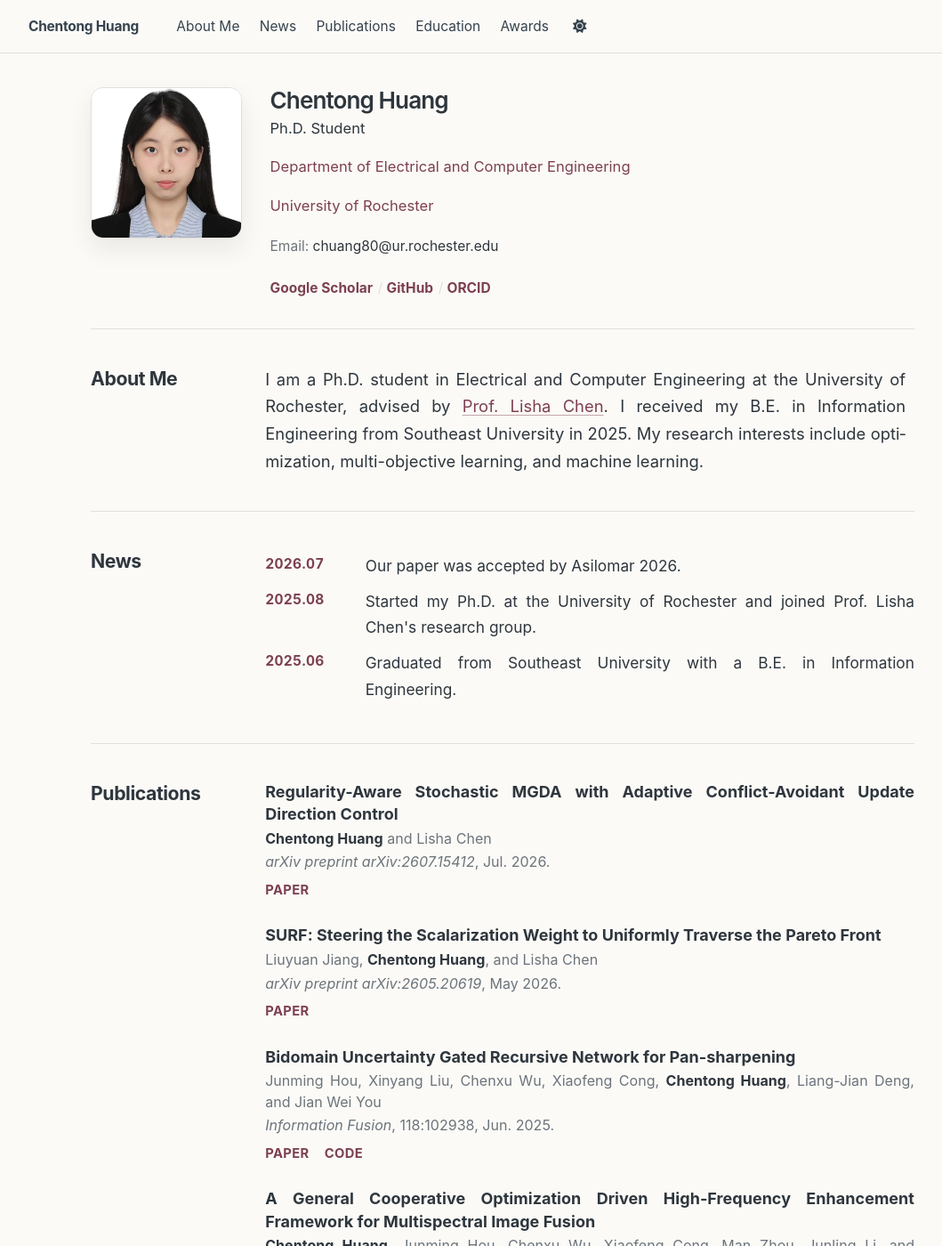
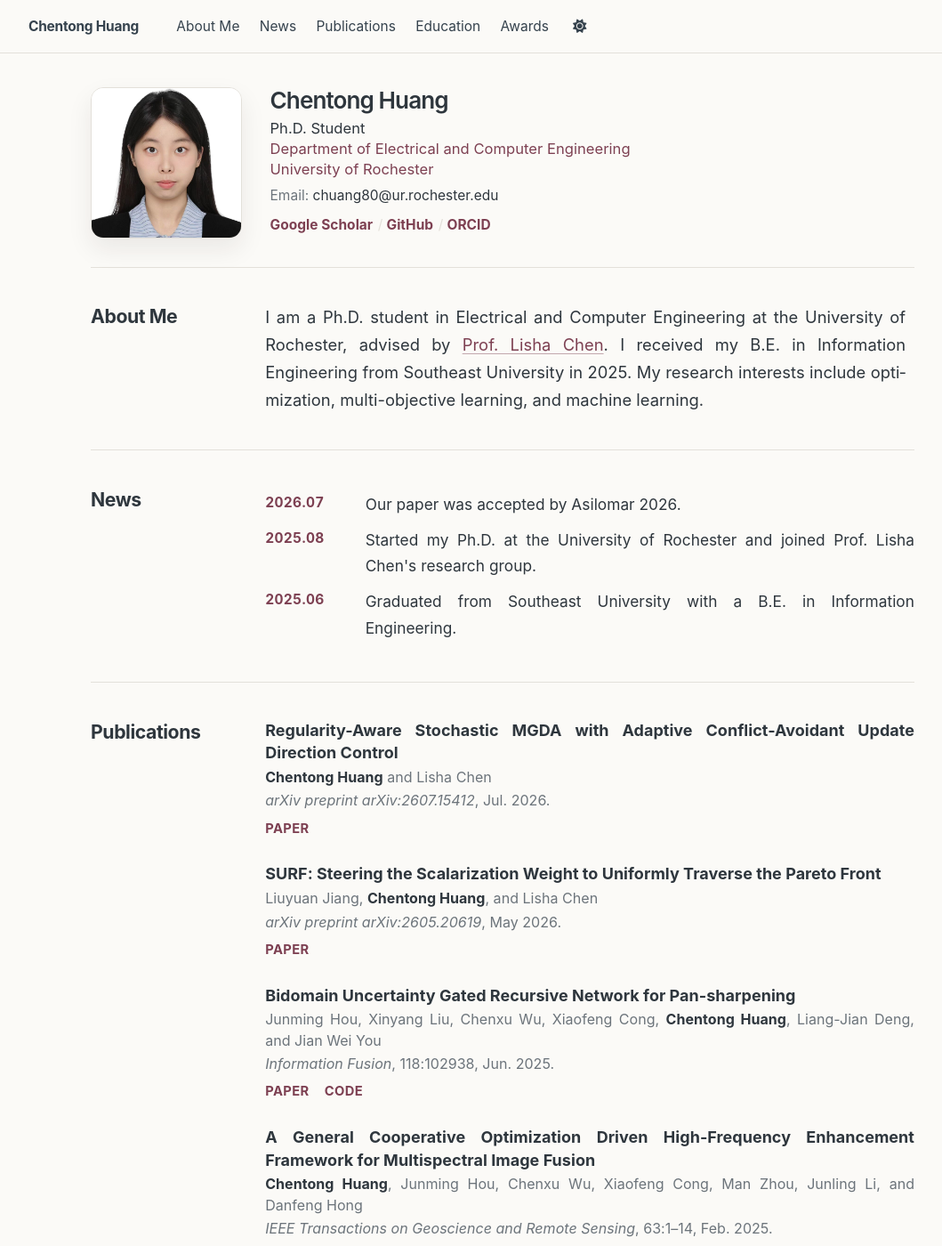
Before and after one commit to chentongh/chentongh.github.io, a Jekyll site: the page built from _pages/about.md, in a window 1280 px wide and 1400 px high. Shown: the whole window at 89% size, without its empty margins (75-1134 px from the left). Built offline with Jekyll 4.4.1, drawn with Linux system fonts in a browser that asks for light colours.

Commit message:
Tighten profile detail spacing

```diff
--- a/_sass/layout/_custom.scss
+++ b/_sass/layout/_custom.scss
@@ -330,14 +330,14 @@ html[data-theme="dark"] .profile-portrait {
 }
 
 .profile-role {
-  margin: 0;
+  margin: 0 !important;
   font-size: 0.92rem !important;
   line-height: 1.35;
 }
 
 .profile-department,
 .profile-affiliation {
-  margin: 0.04rem 0 0;
+  margin: 0.04rem 0 0 !important;
   font-size: 0.92rem !important;
   line-height: 1.35;
 }
@@ -354,9 +354,10 @@ html[data-theme="dark"] .profile-portrait {
 }
 
 .profile-email {
-  margin: 0.52rem 0 0;
+  margin: 0.52rem 0 0 !important;
   color: var(--global-text-color-light);
   font-size: 0.86rem !important;
+  line-height: 1.35;
 }
 
 .profile-email a {
```
